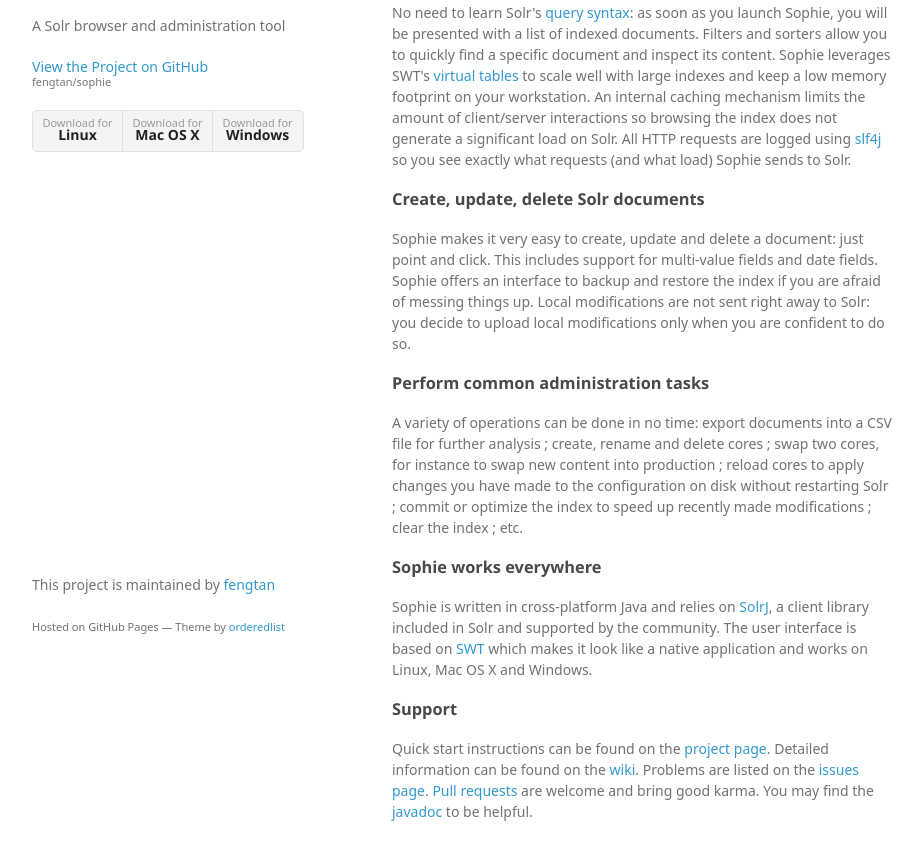
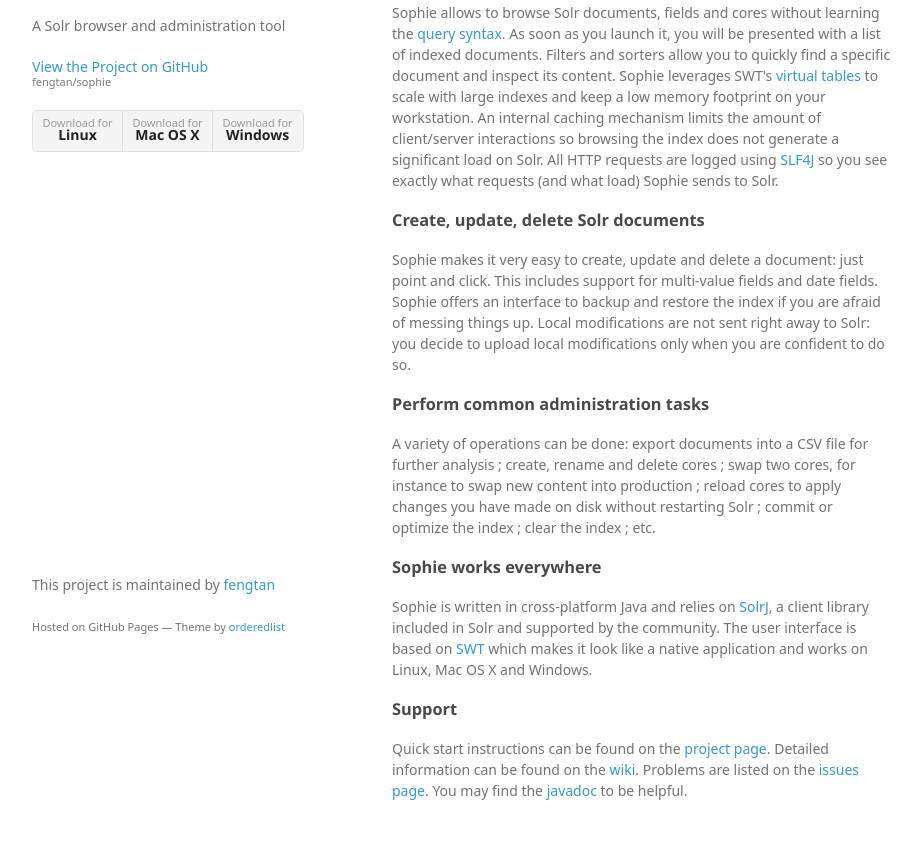
Before and after one commit to fengtan/sophie, a plain HTML site: page index.html in a window 1280 px wide. Shown: the part 94-954 px from the top of the page, without its empty margins (178-1101 px from the left). Drawn offline with Linux system fonts and the light colour scheme; a web font is replaced by a local one.

Commit message:
Update gh pages.

```diff
--- a/index.html
+++ b/index.html
@@ -31,7 +31,7 @@
         <h3>
 <a id="browse-solr-documents-with-minimal-effort" class="anchor" href="#browse-solr-documents-with-minimal-effort" aria-hidden="true"><span aria-hidden="true" class="octicon octicon-link"></span></a>Browse Solr documents with minimal effort.</h3>
 
-<p>No need to learn Solr's <a href="https://cwiki.apache.org/confluence/display/solr/Query+Syntax+and+Parsing">query syntax</a>: as soon as you launch Sophie, you will be presented with a list of indexed documents. Filters and sorters allow you to quickly find a specific document and inspect its content. Sophie leverages SWT's <a href="https://eclipse.org/articles/Article-SWT-Virtual/Virtual-in-SWT.html">virtual tables</a> to scale well with large indexes and keep a low memory footprint on your workstation. An internal caching mechanism limits the amount of client/server interactions so browsing the index does not generate a significant load on Solr. All HTTP requests are logged using <a href="http://www.slf4j.org/">slf4j</a> so you see exactly what requests (and what load) Sophie sends to Solr.</p>
+<p>Sophie allows to browse Solr documents, fields and cores without learning the <a href="https://cwiki.apache.org/confluence/display/solr/Query+Syntax+and+Parsing">query syntax</a>. As soon as you launch it, you will be presented with a list of indexed documents. Filters and sorters allow you to quickly find a specific document and inspect its content. Sophie leverages SWT's <a href="https://eclipse.org/articles/Article-SWT-Virtual/Virtual-in-SWT.html">virtual tables</a> to scale with large indexes and keep a low memory footprint on your workstation. An internal caching mechanism limits the amount of client/server interactions so browsing the index does not generate a significant load on Solr. All HTTP requests are logged using <a href="http://www.slf4j.org/">SLF4J</a> so you see exactly what requests (and what load) Sophie sends to Solr.</p>
 
 <h3>
 <a id="create-update-delete-solr-documents" class="anchor" href="#create-update-delete-solr-documents" aria-hidden="true"><span aria-hidden="true" class="octicon octicon-link"></span></a>Create, update, delete Solr documents</h3>
@@ -41,7 +41,7 @@
 <h3>
 <a id="perform-common-administration-tasks" class="anchor" href="#perform-common-administration-tasks" aria-hidden="true"><span aria-hidden="true" class="octicon octicon-link"></span></a>Perform common administration tasks</h3>
 
-<p>A variety of operations can be done in no time: export documents into a CSV file for further analysis ; create, rename and delete cores ; swap two cores, for instance to swap new content into production ; reload cores to apply changes you have made to the configuration on disk without restarting Solr ; commit or optimize the index to speed up recently made modifications ; clear the index ; etc.</p>
+<p>A variety of operations can be done: export documents into a CSV file for further analysis ; create, rename and delete cores ; swap two cores, for instance to swap new content into production ; reload cores to apply changes you have made on disk without restarting Solr ; commit or optimize the index ; clear the index ; etc.</p>
 
 <h3>
 <a id="sophie-works-everywhere" class="anchor" href="#sophie-works-everywhere" aria-hidden="true"><span aria-hidden="true" class="octicon octicon-link"></span></a>Sophie works everywhere</h3>
@@ -51,7 +51,7 @@
 <h3>
 <a id="support" class="anchor" href="#support" aria-hidden="true"><span aria-hidden="true" class="octicon octicon-link"></span></a>Support</h3>
 
-<p>Quick start instructions can be found on the <a href="https://github.com/fengtan/sophie">project page</a>. Detailed information can be found on the <a href="https://github.com/fengtan/sophie/wiki">wiki</a>. Problems are listed on the <a href="https://github.com/fengtan/sophie/issues">issues page</a>. <a href="https://github.com/fengtan/sophie/pulls">Pull requests</a> are welcome and bring good karma. You may find the <a href="http://fengtan.github.io/sophie/javadoc">javadoc</a> to be helpful.</p>
+<p>Quick start instructions can be found on the <a href="https://github.com/fengtan/sophie">project page</a>. Detailed information can be found on the <a href="https://github.com/fengtan/sophie/wiki">wiki</a>. Problems are listed on the <a href="https://github.com/fengtan/sophie/issues">issues page</a>. You may find the <a href="http://fengtan.github.io/sophie/javadoc">javadoc</a> to be helpful.</p>
       </section>
       <footer>
         <p>This project is maintained by <a href="https://github.com/fengtan">fengtan</a></p>
```
Also changed, not shown: params.json (+1 -1 lines).
